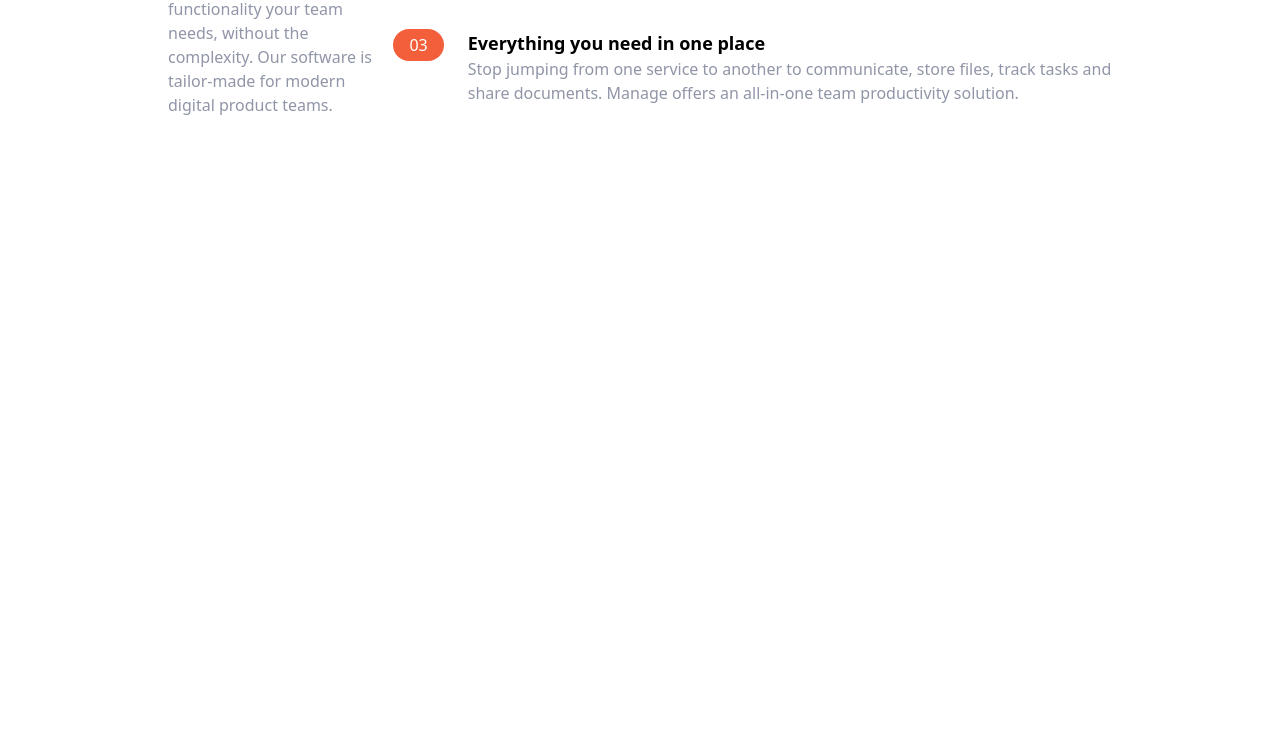
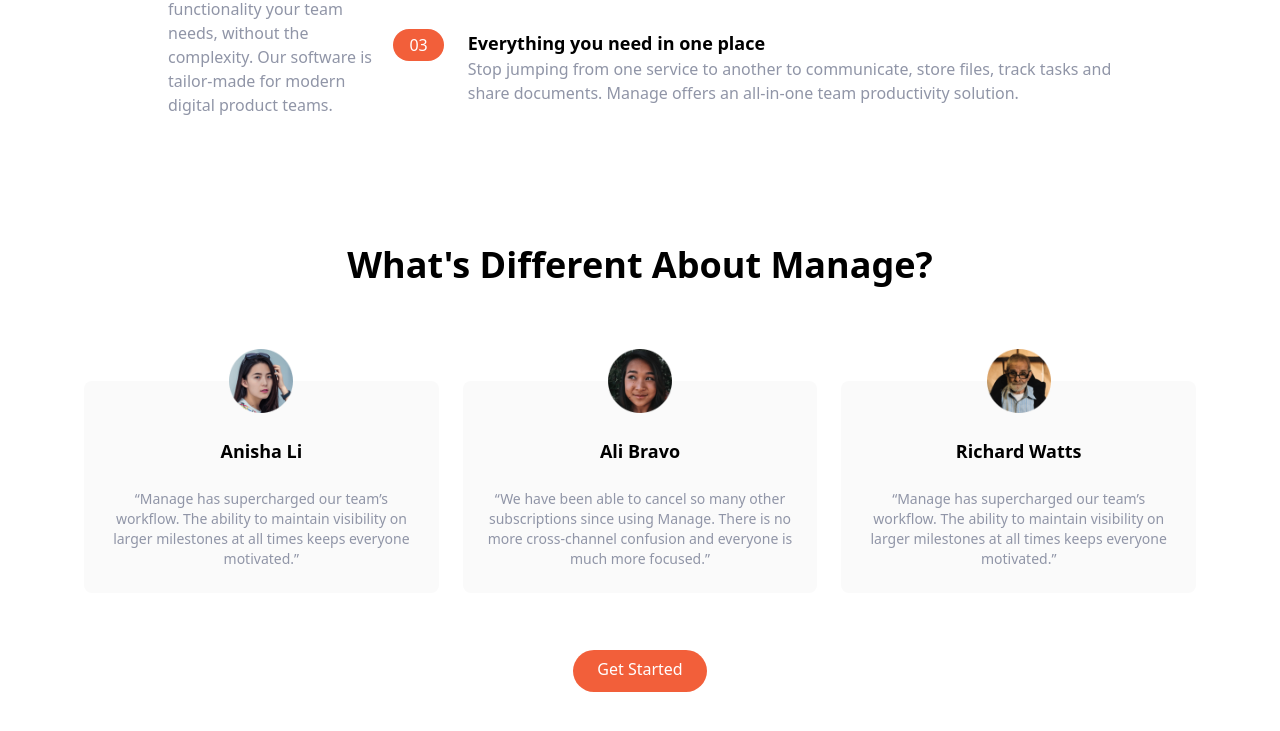
Before and after one commit to disotocastro/manage-tailwind, a website: page index.html in a window 1280 px wide. Shown: the part 891-1622 px from the top of the page. Before the commit the page ends 1008 px from the top, so only its background shows below. Drawn offline with Linux system fonts and the light colour scheme.

Commit message:
ADD -> Testimonials section

```diff
--- a/index.html
+++ b/index.html
@@ -165,6 +165,55 @@
   </section>
 
 
+  <section id="testimonials">
+
+    <div class="max-w-6xl px-5 mx-auto mt-32 text-center">
+
+      <h2 class="text-4xl font-bold text-center">
+        What's Different About Manage?
+      </h2>
+
+      <div class="flex flex-col mt-24 md:flex-row md:space-x-6">
+
+        <div class="flex flex-col items-center p-6 space-y-6 rounded-lg bg-veryLightGray md:w-1/3">
+          <img src="img/avatar-anisha.png" class="w-16 -mt-14" alt="" />
+          <h5 class="text-lg font-bold">Anisha Li</h5>
+          <p class="text-sm text-darkGrayishBlue">
+            “Manage has supercharged our team’s workflow. The ability to
+            maintain visibility on larger milestones at all times keeps
+            everyone motivated.”
+          </p>
+        </div>
+
+        <div class="hidden flex-col items-center p-6 space-y-6 rounded-lg bg-veryLightGray md:flex md:w-1/3">
+          <img src="img/avatar-ali.png" class="w-16 -mt-14" alt="" />
+          <h5 class="text-lg font-bold">Ali Bravo</h5>
+          <p class="text-sm text-darkGrayishBlue">
+            “We have been able to cancel so many other subscriptions since
+            using Manage. There is no more cross-channel confusion and
+            everyone is much more focused.”
+          </p>
+        </div>
+
+
+        <div class="hidden flex-col items-center p-6 space-y-6 rounded-lg bg-veryLightGray md:flex md:w-1/3">
+          <img src="img/avatar-richard.png" class="w-16 -mt-14" alt="" />
+          <h5 class="text-lg font-bold">Richard Watts</h5>
+          <p class="text-sm text-darkGrayishBlue">
+            “Manage has supercharged our team’s workflow. The ability to
+            maintain visibility on larger milestones at all times keeps
+            everyone motivated.”
+          </p>
+        </div>
+      </div>
+
+      <div class="my-16">
+        <a href="#" class="p-3 px-6 pt-2 text-white bg-brightRed rounded-full baseline hover:bg-brightRedLight">Get
+          Started</a>
+      </div>
+    </div>
+  </section>
+
 
 
 
```
Also changed, not shown: css/main.css.
